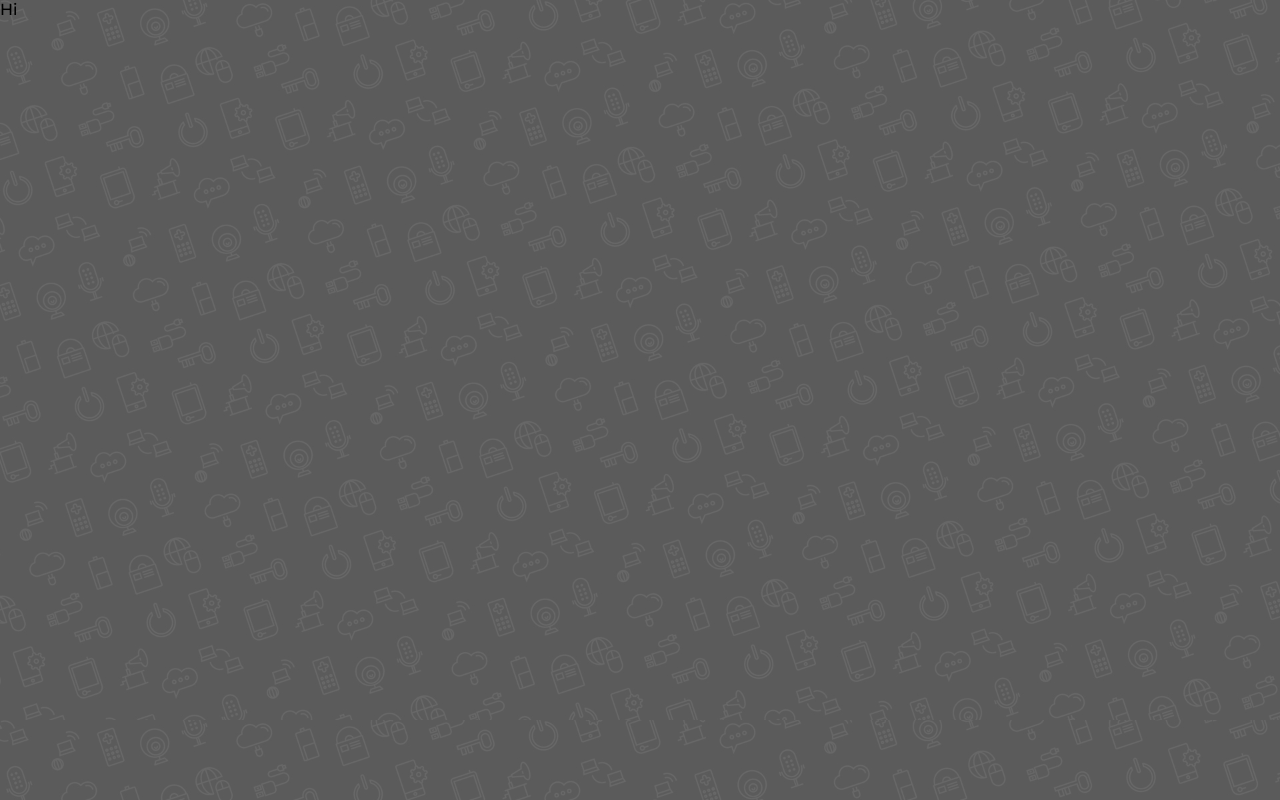
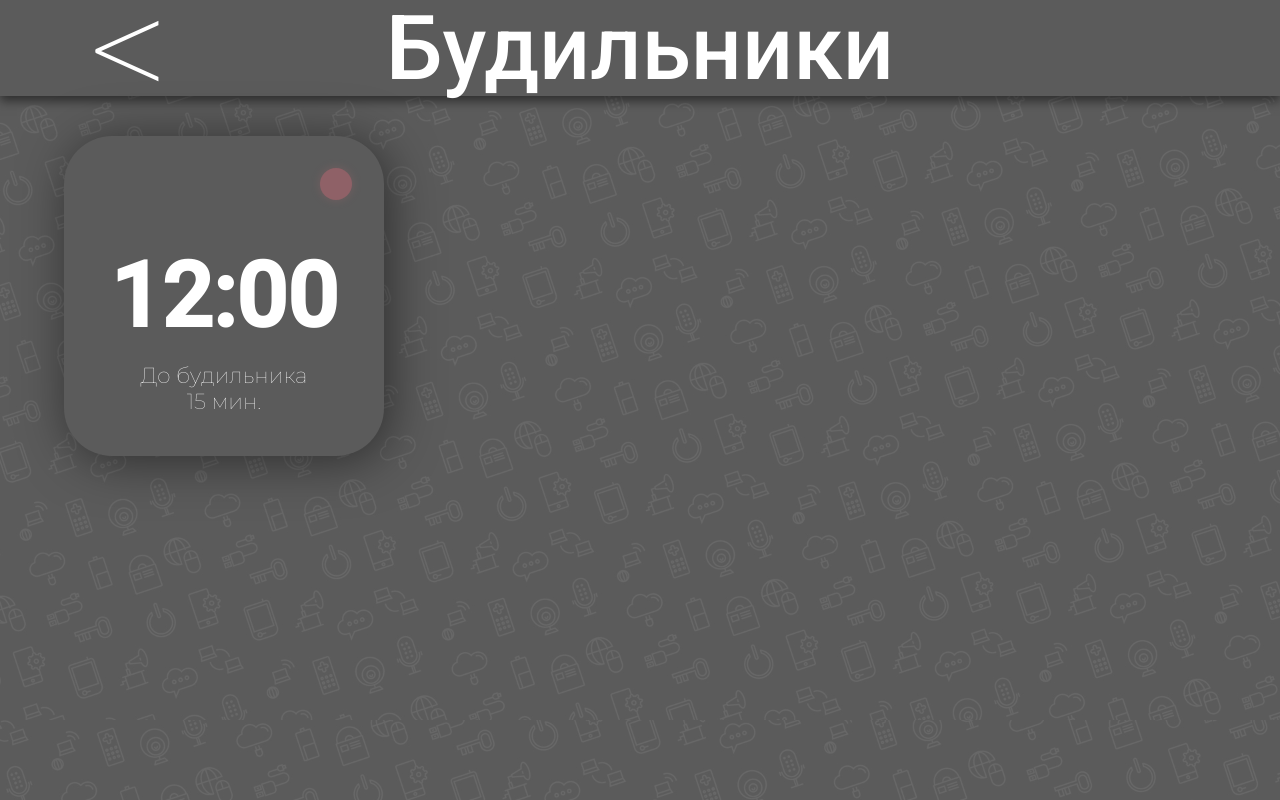
Before and after one commit to PavelG1307/FifthFloorFrontend, a website: page alarm.html in a window 1280 px wide. Drawn offline with Linux system fonts and the light colour scheme.

Commit message:
First eddition

```diff
--- a/alarm.html
+++ b/alarm.html
@@ -2,11 +2,26 @@
 <html>
     <head>
         <title>Будильники | 5 этаж</title>
-        <!-- <script src="./assets/js/scripts_ws.js"></script> -->
+        <script src="./assets/js/scripts_ws.js"></script>
         <script src = './assets/js/scripts_alarm.js'></script>
         <link href="./assets/css/styles_alarm.css" rel="stylesheet" />
     </head>
     <body>
-        Hi
+        <div class="header">
+            <div class="back" onclick="goTo('./')"><</div>
+            <p>Будильники</p>
+        </div>
+        <div class="container" id="container">
+            <div class="alarm">
+                <div class="alarm_container">
+                    <div class="circle"></div>
+                    <div class="time">12:00</div>
+                    <div class="remains">
+                        <p>До будильника</p>
+                        <p>15 мин.</p>
+                    </div>
+                </div>
+            </div>
+        </div>
     </body>
 </html>
--- a/assets/css/styles_alarm.css
+++ b/assets/css/styles_alarm.css
@@ -1,5 +1,8 @@
 @import url('https://fonts.googleapis.com/css2?family=Montserrat:wght@800&display=swap');
 @import url('https://fonts.googleapis.com/css2?family=Montserrat:wght@500');
+@import url('https://fonts.googleapis.com/css2?family=Montserrat:wght@100');
+@import url('https://fonts.googleapis.com/css2?family=Montserrat:wght@800&display=swap');
+@import url('https://fonts.googleapis.com/css2?family=Roboto:wght@100;500&display=swap');
 
 * {
     padding: 0;
@@ -14,15 +17,112 @@ body {
     background: url('../src/img/bg.jpg') top left/1280px 720px repeat;
     font-family: 'Montserrat', sans-serif;
     -webkit-touch-callout: none !important;
-    /* background-color: #393939; */
+    color: white;
 }
 
 a { -webkit-user-select: none !important; }
 
 .container{
+    display: flex;
+    flex-wrap: wrap;
     width: 100%;
-    height: 100%;
-    /* max-height: 100px ; */
-    /* max-width: 500px; */
     margin: 0;
 }
+
+.header{
+    display: flex;
+    width: 100%;
+    height: 7%;
+    justify-content: center;
+    align-items: center;
+    font-size: 7vw;
+    font-weight: 400;
+    padding-top: 20px;
+    padding-bottom: 20px;
+    box-shadow: 0px 5px 10px rgba(0,0,0,.5);
+    background-color: #5b5b5b;
+    font-family: 'Roboto', sans-serif;
+}
+
+.back{
+    position: absolute;
+    left: 7%;
+    font-size: 12vw;
+    font-weight: 100;
+    cursor: pointer;
+}
+
+.container{
+    display: flex;
+    flex-wrap: wrap;
+    width: 100%;
+    margin: 0;
+}
+
+.alarm{
+    position: relative;
+    width: 25vw;
+    margin: 5vh 0 0 5vw;
+    background-color: #5b5b5b;
+    box-shadow: 5px 5px 50px rgba(0,0,0,.5);
+    aspect-ratio: 1 / 1;
+    border-radius: 15%;
+    cursor: pointer;
+    outline: none;
+}
+
+.circle{
+    position: absolute;
+    width: 10%;
+    height: 10%;
+    border-radius: 50%;
+    background-color: #9c636a;
+    box-shadow: 0 0 10px rgba(156,99,106,.5);
+    top: 10%;
+    right: 10%;
+    opacity: .8;
+}
+
+.yellow .circle{
+    background-color: #9c9261;
+    box-shadow: 0 0 10px rgba(156,146,97,.5);
+}
+
+.active .circle{
+    background-color: #619c66;
+    box-shadow: 0 0 10px rgba(97,156,102,.5);
+}
+
+.alarm_container{
+    /* background-color: rgb(255, 61, 61); */
+    display: flex;
+    height: 100%;
+    flex-direction: column;
+    /* align-items: center; */
+    justify-content: center;
+    outline: none;
+}
+
+.time{
+    font-family: 'Roboto', sans-serif;
+    text-align: center;
+    font-size: 7vw;
+    font-weight: 900;
+    padding: 10%;
+}
+
+.remains{
+    position: absolute;
+    bottom: 13%;
+    width: 100%;
+    font-size: 1.7vw;
+    text-align: center;
+    font-weight: 100;
+}
+
+.sensor_container img{
+    align-self: center;
+    width: 65%;
+    padding: 7%;
+    outline: none;
+}
--- a/assets/js/scripts_ws.js
+++ b/assets/js/scripts_ws.js
@@ -3,18 +3,20 @@ const showpercent = true;
 
 let wsApp = (function(){
   let wsApp = {}
-  let wsUrl = "wss://fifthfloor.ddns.net:8800/"
+  // let wsUrl = "192.168.0.101:8800/"
+  let wsUrl = "localhost:8800/"
   let outputfl;
 
   let websocket;
 
   wsApp.init = function() {
     outputfl = document.getElementById("container");
-    TestWebSocket();
+    TestWebSocket('ws://' + wsUrl);
+
   }
 
-  function TestWebSocket(){
-    websocket = new WebSocket(wsUrl);
+  function TestWebSocket(url){
+    websocket = new WebSocket(url);
     websocket.onopen = onOpen;
     websocket.onclose = onClose;
     websocket.onmessage = onMessage;
--- /dev/null
+++ b/package.json
@@ -0,0 +1,6 @@
+{
+  "dependencies": {
+    "fs": "^0.0.1-security",
+    "https": "^1.0.0"
+  }
+}
```
Also changed, not shown: assets/js/scripts_index.js (+22 -2 lines), sensors.html (+2 -2 lines), 2 other files.
